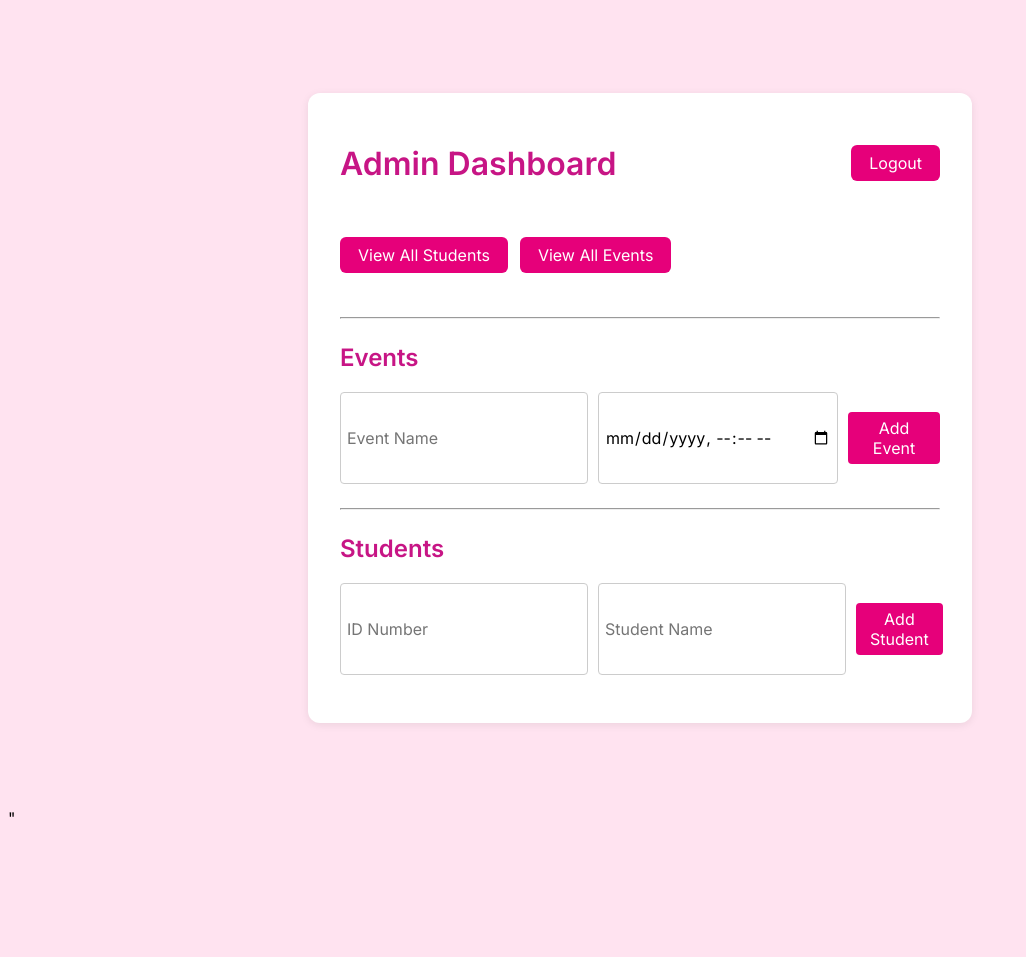
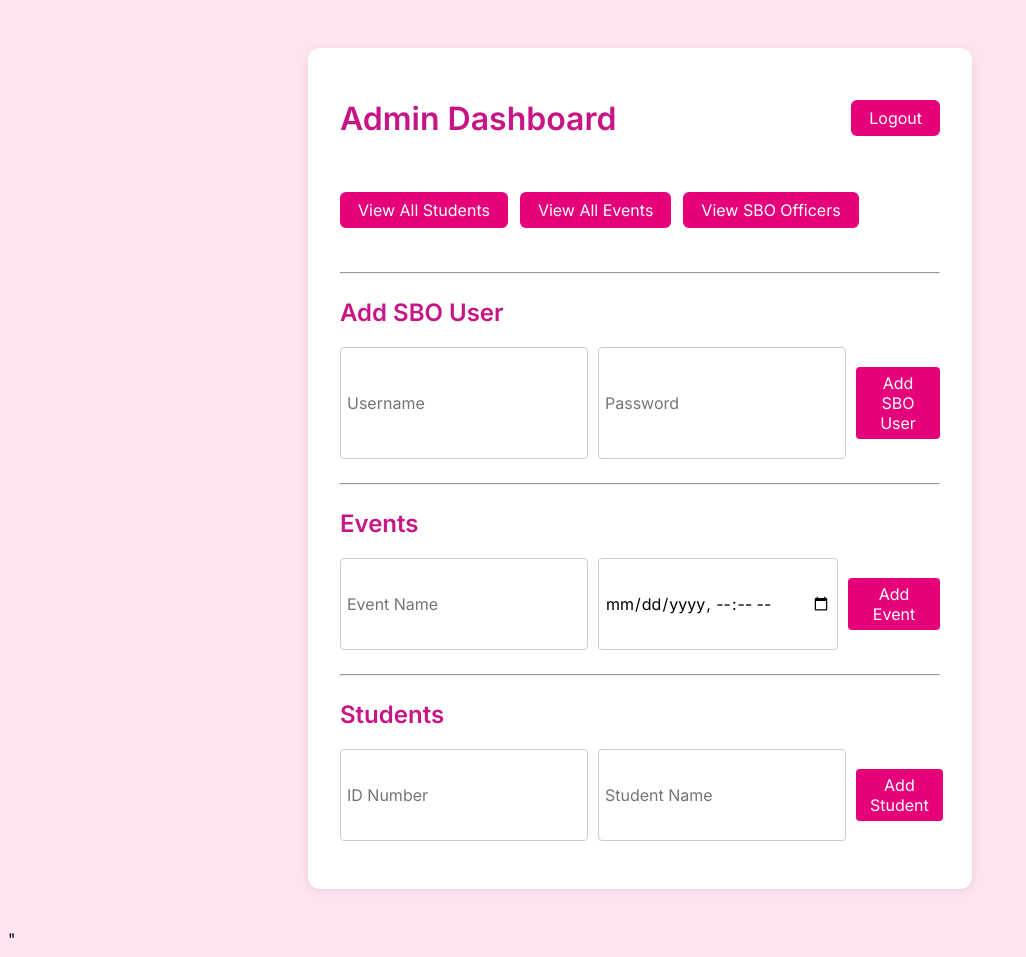
Before and after one commit to roldfox12/barcode_event_attendance_system, a Django app: page /dashboard/ in a window 1280 px wide. Shown: the whole page, without its empty margins (0-1026 px from the left). Before the commit the page ends 817 px from the top, so only its background shows below. Run offline with Django 4.2, Linux system fonts and the light colour scheme; a user stored in the database is signed in.

Commit message:
added edit sbo and sbo list from admin dashboard

```diff
--- a/attendance/templates/dashboard.html
+++ b/attendance/templates/dashboard.html
@@ -2,7 +2,6 @@
 
 {% block content %}
 <div class="dashboard" style="max-width:600px; margin:40px auto; background:#fff; padding:32px; border-radius:12px; box-shadow:0 2px 8px rgba(0,0,0,0.08);">
-
 
     <!-- Header with Logout Button -->
     <div style="display:flex; justify-content:space-between; align-items:center;">
@@ -13,7 +12,7 @@
         </form>
     </div>
 
-        <!-- Add navigation buttons here -->
+    <!-- Navigation buttons -->
     <div style="margin: 16px 0; display: flex; gap: 12px;">
         <a href="{% url 'students_list' %}">
             <button type="button" style="background:#e6007a; color:#fff; border:none; padding:8px 18px; border-radius:6px; cursor:pointer;">View All Students</button>
@@ -21,15 +20,26 @@
         <a href="{% url 'events_list' %}">
             <button type="button" style="background:#e6007a; color:#fff; border:none; padding:8px 18px; border-radius:6px; cursor:pointer;">View All Events</button>
         </a>
+        <a href="{% url 'sbo_users_list' %}">
+            <button type="button" style="background:#e6007a; color:#fff; border:none; padding:8px 18px; border-radius:6px; cursor:pointer;">View SBO Officers</button>
+        </a>
     </div>
 
+    <hr style="margin:24px 0;">
 
+    <!-- SBO User Management Section -->
+    <h2>Add SBO User</h2>
+    <form method="post" action="{% url 'add_sbo_user' %}" style="margin-bottom:16px;">
+        {% csrf_token %}
+        <input type="text" name="username" placeholder="Username" required style="padding:6px; border-radius:4px; border:1px solid #ccc;">
+        <input type="password" name="password" placeholder="Password" required style="padding:6px; border-radius:4px; border:1px solid #ccc;">
+        <button type="submit" style="background:#e6007a; color:#fff; border:none; padding:6px 14px; border-radius:4px; cursor:pointer;">Add SBO User</button>
+    </form>
 
     <hr style="margin:24px 0;">
 
     <!-- Events Section -->
     <h2>Events</h2>
-    <!-- Add Event Form -->
     <form method="post" action="{% url 'add_event' %}" style="margin-bottom:16px;">
         {% csrf_token %}
         <input type="text" name="event_name" placeholder="Event Name" required style="padding:6px; border-radius:4px; border:1px solid #ccc;">
@@ -37,12 +47,10 @@
         <button type="submit" style="background:#e6007a; color:#fff; border:none; padding:6px 14px; border-radius:4px; cursor:pointer;">Add Event</button>
     </form>
 
-
     <hr style="margin:24px 0;">
 
     <!-- Students Section -->
     <h2>Students</h2>
-    <!-- Add Student Form -->
     <form method="post" action="{% url 'add_student' %}" style="margin-bottom:16px;">
         {% csrf_token %}
         <input type="number" name="barcode_id" placeholder="ID Number" required style="padding:6px; border-radius:4px; border:1px solid #ccc;">
--- a/attendance/urls.py
+++ b/attendance/urls.py
@@ -15,4 +15,9 @@
     path('attendance_sheet/<int:event_id>/', views.attendance_sheet, name='attendance_sheet'),
     path('students/', views.students_list, name='students_list'),
     path('events/', views.events_list, name='events_list'),
+    # SBO Officers management
+    path('sbo_users/', views.sbo_users_list, name='sbo_users_list'),
+    path('add_sbo_user/', views.add_sbo_user, name='add_sbo_user'),
+    path('edit_sbo_user/<int:user_id>/', views.edit_sbo_user, name='edit_sbo_user'),
+    path('delete_sbo_user/<int:user_id>/', views.delete_sbo_user, name='delete_sbo_user'),
 ]
--- a/attendance/views.py
+++ b/attendance/views.py
@@ -7,6 +7,8 @@
 from django.contrib.auth.decorators import login_required, user_passes_test
 from django.db import IntegrityError
 from django.db.models import Q
+from django.contrib.auth.models import User
+from django.contrib.auth import get_user_model
 
 def login_view(request):
     if request.method == 'POST':
@@ -171,3 +173,55 @@
     else:
         events = Event.objects.all()
     return render(request, 'events_list.html', {'events': events})
+
+@login_required
+@user_passes_test(lambda u: u.is_superuser)
+def sbo_users_list(request):
+    sbo_users = User.objects.filter(is_superuser=False, is_staff=False)
+    return render(request, 'sbo_users_list.html', {'sbo_users': sbo_users})
+
+@login_required
+@user_passes_test(lambda u: u.is_superuser)
+def add_sbo_user(request):
+    if request.method == 'POST':
+        username = request.POST.get('username')
+        password = request.POST.get('password')
+        User = get_user_model()
+        if User.objects.filter(username=username).exists():
+            messages.error(request, "Username already exists.")
+        else:
+            user = User.objects.create_user(username=username, password=password)
+            user.is_staff = False
+            user.is_superuser = False
+            user.save()
+            messages.success(request, "SBO user added successfully.")
+    return redirect('sbo_users_list')
+
+@login_required
+@user_passes_test(lambda u: u.is_superuser)
+def edit_sbo_user(request, user_id):
+    User = get_user_model()
+    user = User.objects.get(id=user_id, is_superuser=False, is_staff=False)
+    if request.method == 'POST':
+        username = request.POST.get('username')
+        password = request.POST.get('password')
+        if username and username != user.username:
+            if User.objects.filter(username=username).exists():
+                messages.error(request, "Username already exists.")
+                return redirect('edit_sbo_user', user_id=user.id)
+            user.username = username
+        if password:
+            user.set_password(password)
+        user.save()
+        messages.success(request, "SBO user updated successfully.")
+        return redirect('sbo_users_list')
+    return render(request, 'edit_sbo_user.html', {'edit_user': user})
+
+@login_required
+@user_passes_test(lambda u: u.is_superuser)
+def delete_sbo_user(request, user_id):
+    User = get_user_model()
+    user = User.objects.get(id=user_id, is_superuser=False, is_staff=False)
+    user.delete()
+    messages.success(request, "SBO user deleted successfully.")
+    return redirect('sbo_users_list')
```
Also changed, not shown: attendance/templates/edit_sbo_user.html (added, +15 -0 lines), attendance/templates/sbo_users_list.html (added, +40 -0 lines), db.sqlite3.
